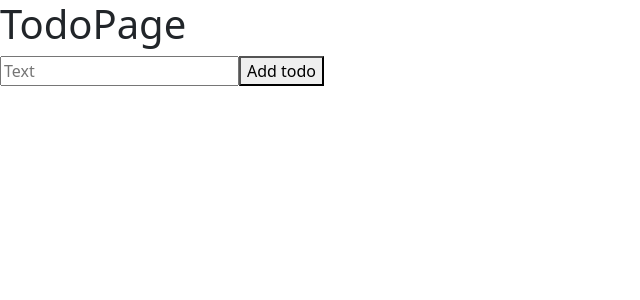
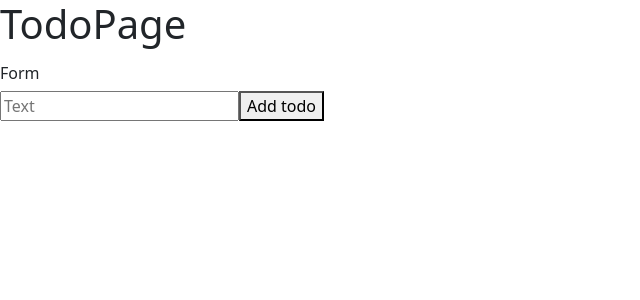
Before and after one commit to FedericoStagnaro/React-OpenBootCamp, a React (Create React App) app: page / in a window 1280 px wide. Shown: the top 300 px of the page, without its empty margins (0-640 px from the left). Built offline with nearby package versions, Linux system fonts and the light colour scheme.

Commit message:
add hook to dispatch actions

```diff
--- a/src/pages/todo/TodoPage.jsx
+++ b/src/pages/todo/TodoPage.jsx
@@ -1,13 +1,25 @@
 import React from 'react'
 import TodoForm from '../../components/pure/form/TodoForm'
+import TodoList from '../../components/containers/TodoList'
+
+import { useDispatch, useSelector } from 'react-redux'
+import { addTodo } from '../../store/actions/actions'
+
+
 
 export default function TodoPage() {
+    const dispatch = useDispatch()
+    const todos = useSelector(state => state.todoState)
 
     return (
         <div>
             <h1>TodoPage</h1>
             <div>
-                <TodoForm></TodoForm>
+                <TodoList todos={todos}></TodoList>
+            </div>
+            <div>
+                <h6>Form</h6>
+                <TodoForm submit={(text)=> dispatch(addTodo(text))}></TodoForm>
             </div>
         </div>
     )
```
